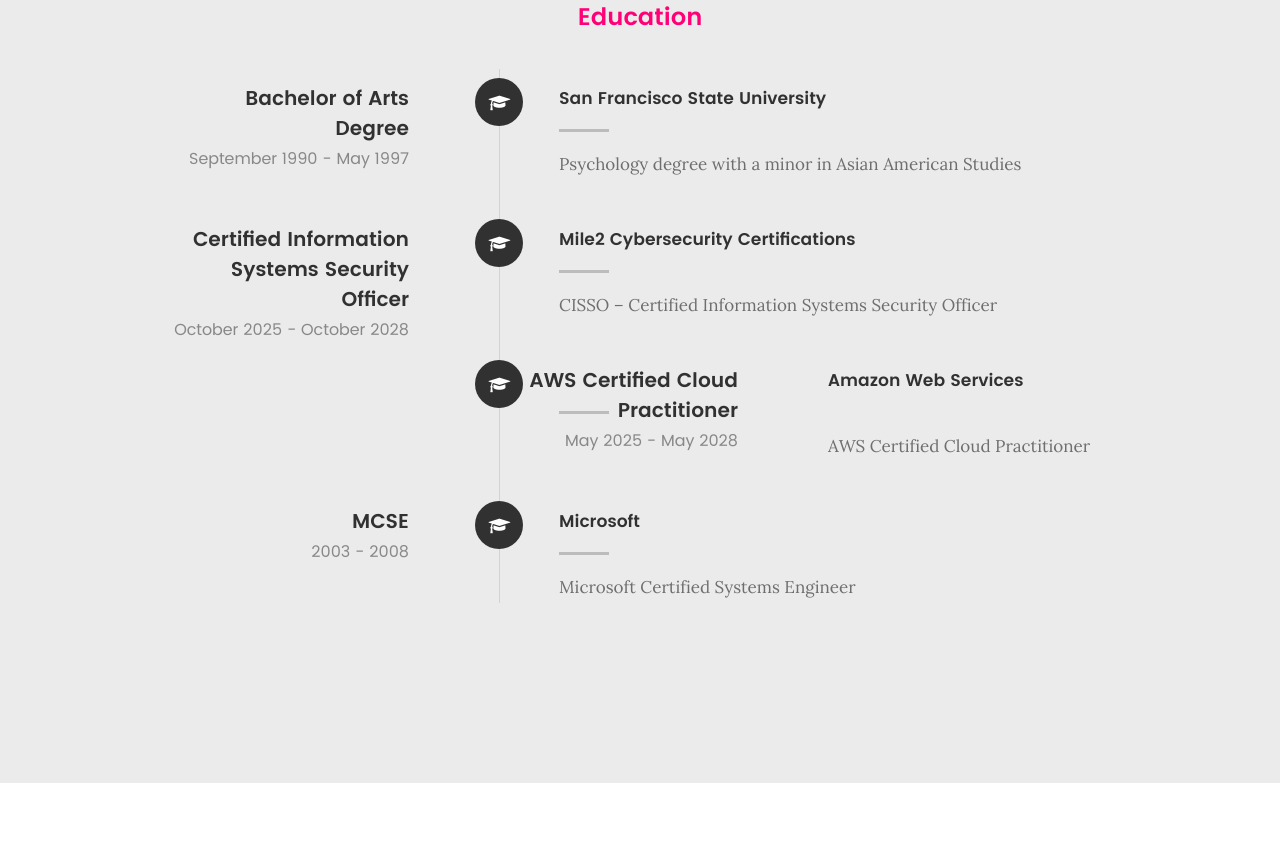
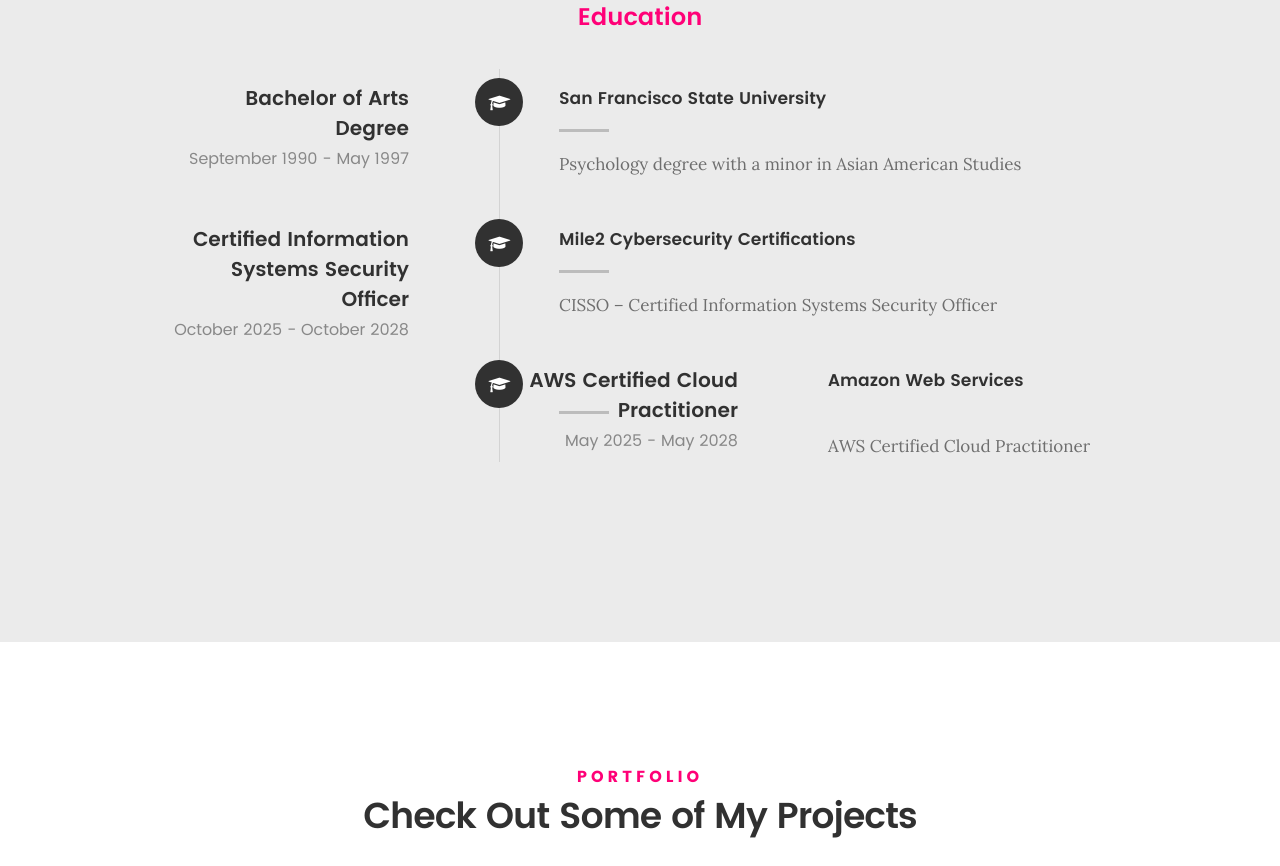
Before and after one commit to chrisyt3718/WebSite.github.io, a plain HTML site: page website/templates/index.html in a window 1280 px wide. Shown: the part 8342-9208 px from the top of the page. Drawn offline with Linux system fonts and the light colour scheme; files that its build step writes are made by us from their sources; files whose address does not match are found by name; a web font is replaced by a local one.

Commit message:
419Update index.html

```diff
--- a/website/templates/index.html
+++ b/website/templates/index.html
@@ -414,7 +414,6 @@
             </div>
             <!-- /timeline-block -->
 
-
             <div class="timeline-block">
                 <div class="timeline-ico">
                     <i class="fa fa-graduation-cap"></i>
@@ -428,24 +427,6 @@
                 <div class="timeline-content">
                     <h4>Amazon Web Services</h4>
                     <p>AWS Certified Cloud Practitioner</p>
-                </div>
-            </div>
-            <!-- /timeline-block -->
-
-
-            <div class="timeline-block">
-                <div class="timeline-ico">
-                    <i class="fa fa-graduation-cap"></i>
-                </div>
-
-                <div class="timeline-header">
-                    <h3>MCSE</h3>
-                    <p>2003 - 2008</p>
-                </div>
-
-                <div class="timeline-content">
-                    <h4>Microsoft</h4>
-                    <p>Microsoft Certified Systems Engineer</p>
                 </div>
             </div>
             <!-- /timeline-block -->
```
